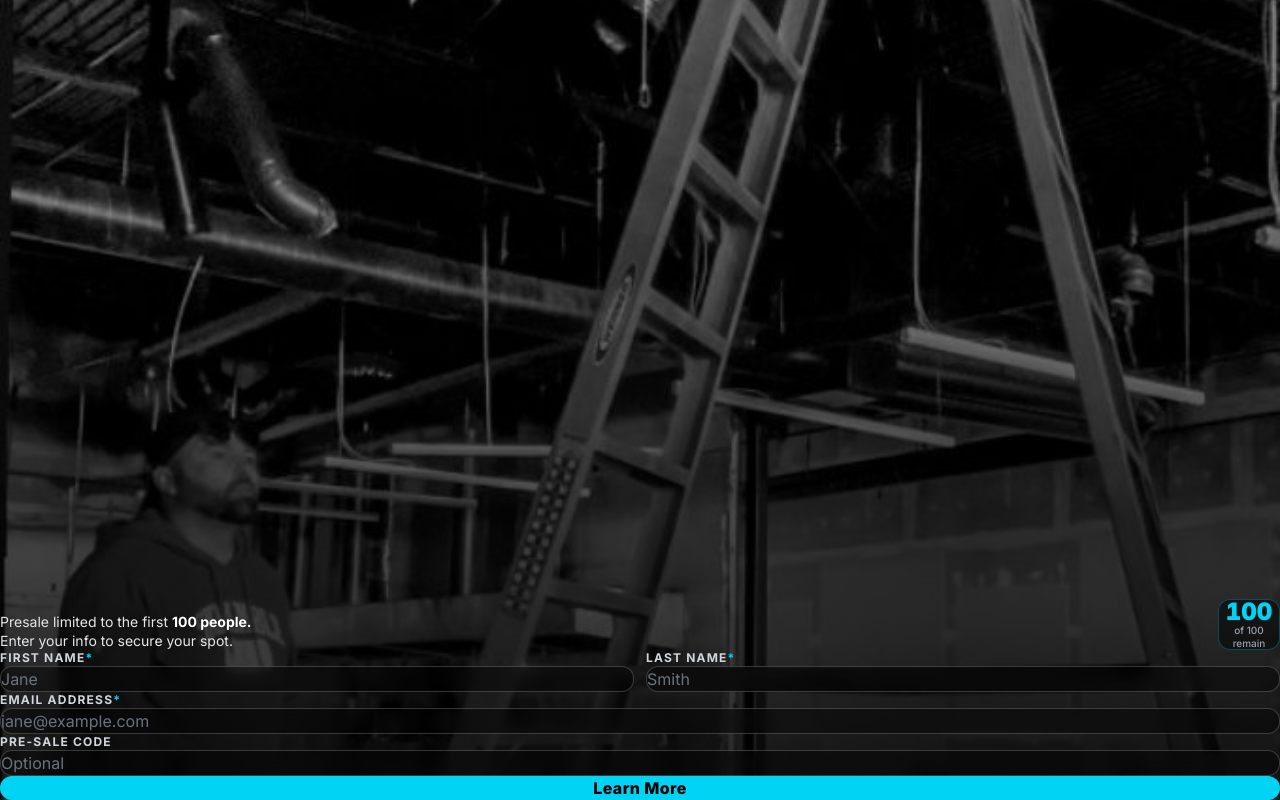
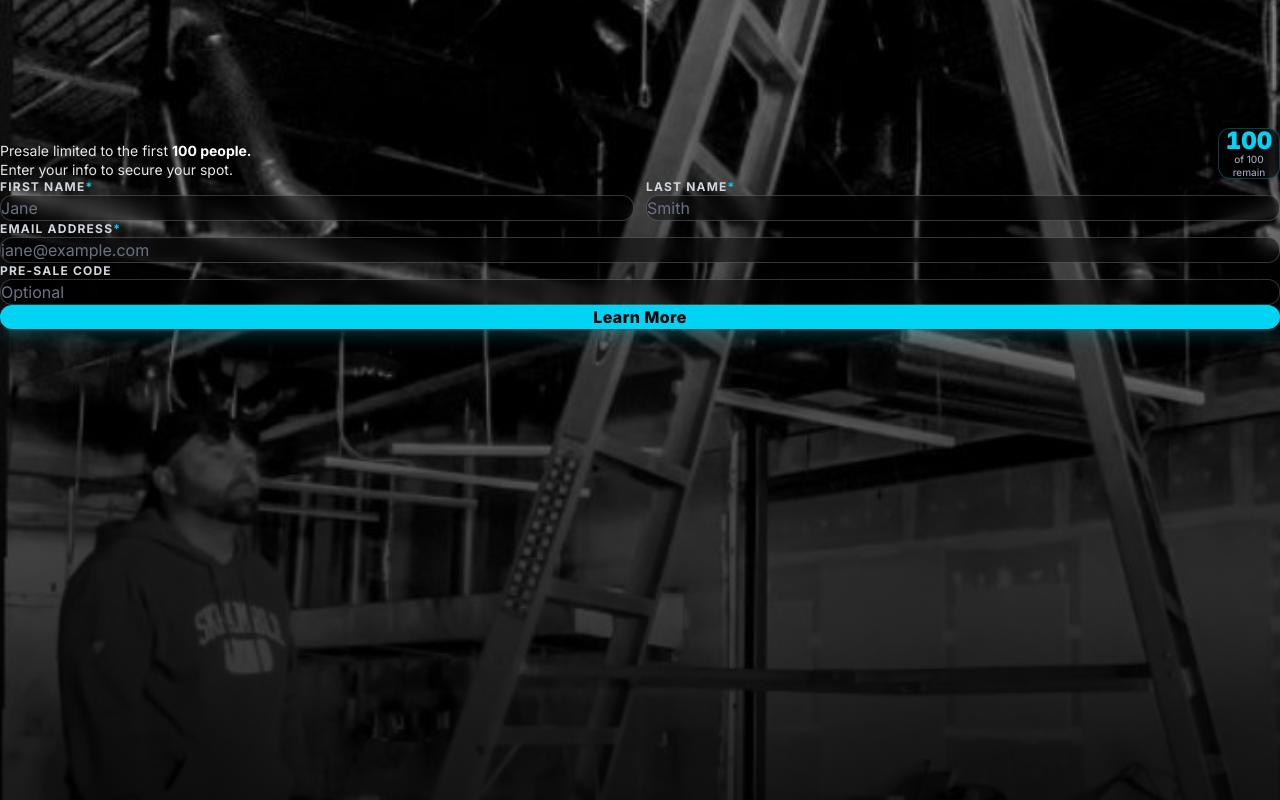
Before and after one commit to rickyhowcroft-dot/skramblehouse-westside, a Next.js app: page / in a window 1280 px wide. Built offline with nearby package versions, Linux system fonts and the light colour scheme; no server answers.

Commit message:
design: reduce page height, form sits higher

```diff
--- a/app/page.tsx
+++ b/app/page.tsx
@@ -84,8 +84,8 @@ export default function WestSidePage() {
       {/* Content */}
       <div className="relative z-10 flex flex-col min-h-screen px-5 pb-8 pt-6">
 
-        {/* Spacer — pushes form toward bottom where overlay is darkest */}
-        <div className="flex-1" />
+        {/* Spacer — pushes form down, reduced for compact height */}
+        <div className="h-32" />
 
         {/* Tagline + counter */}
         <div className="flex items-end justify-between gap-3 mb-4">
```
